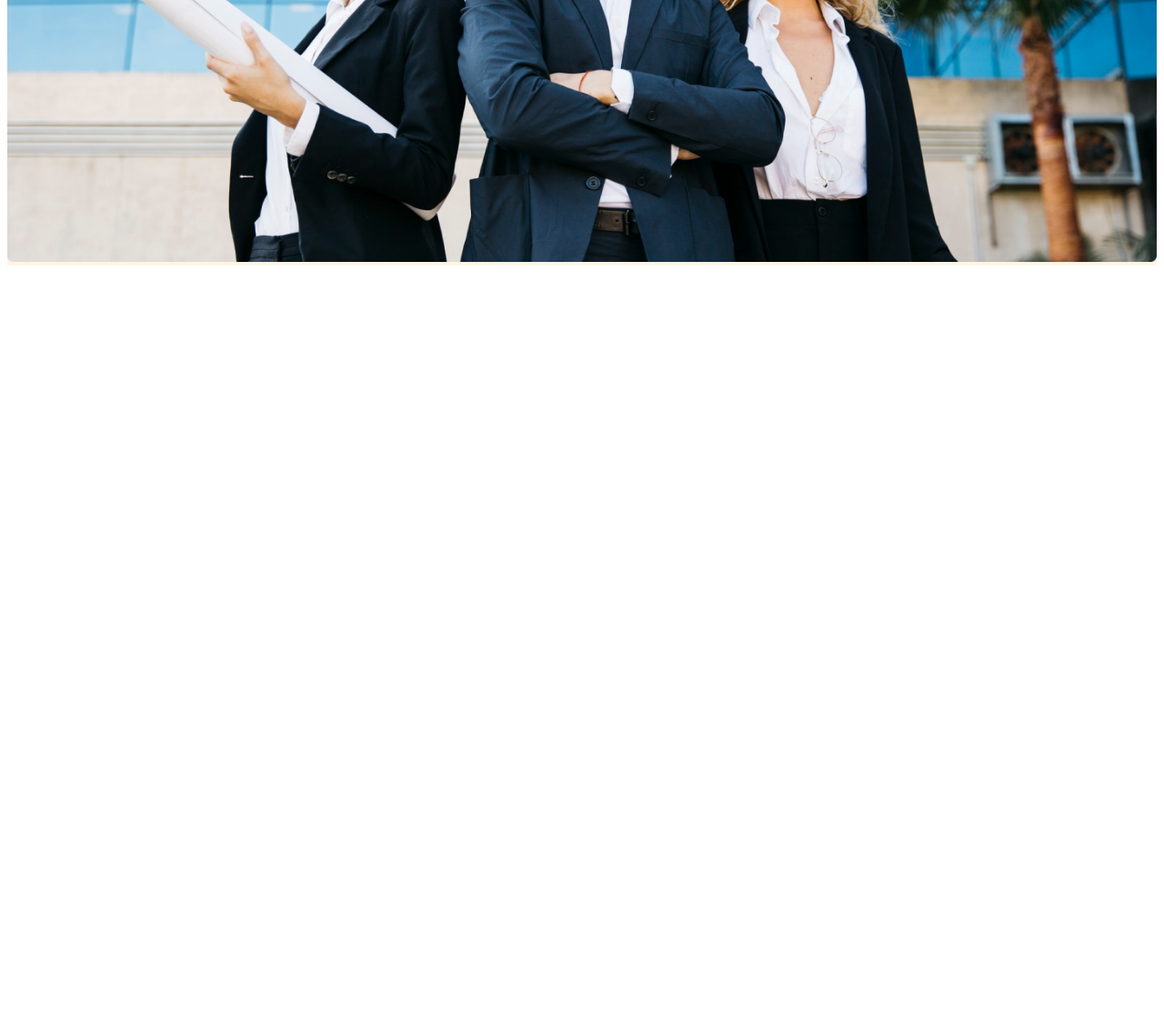
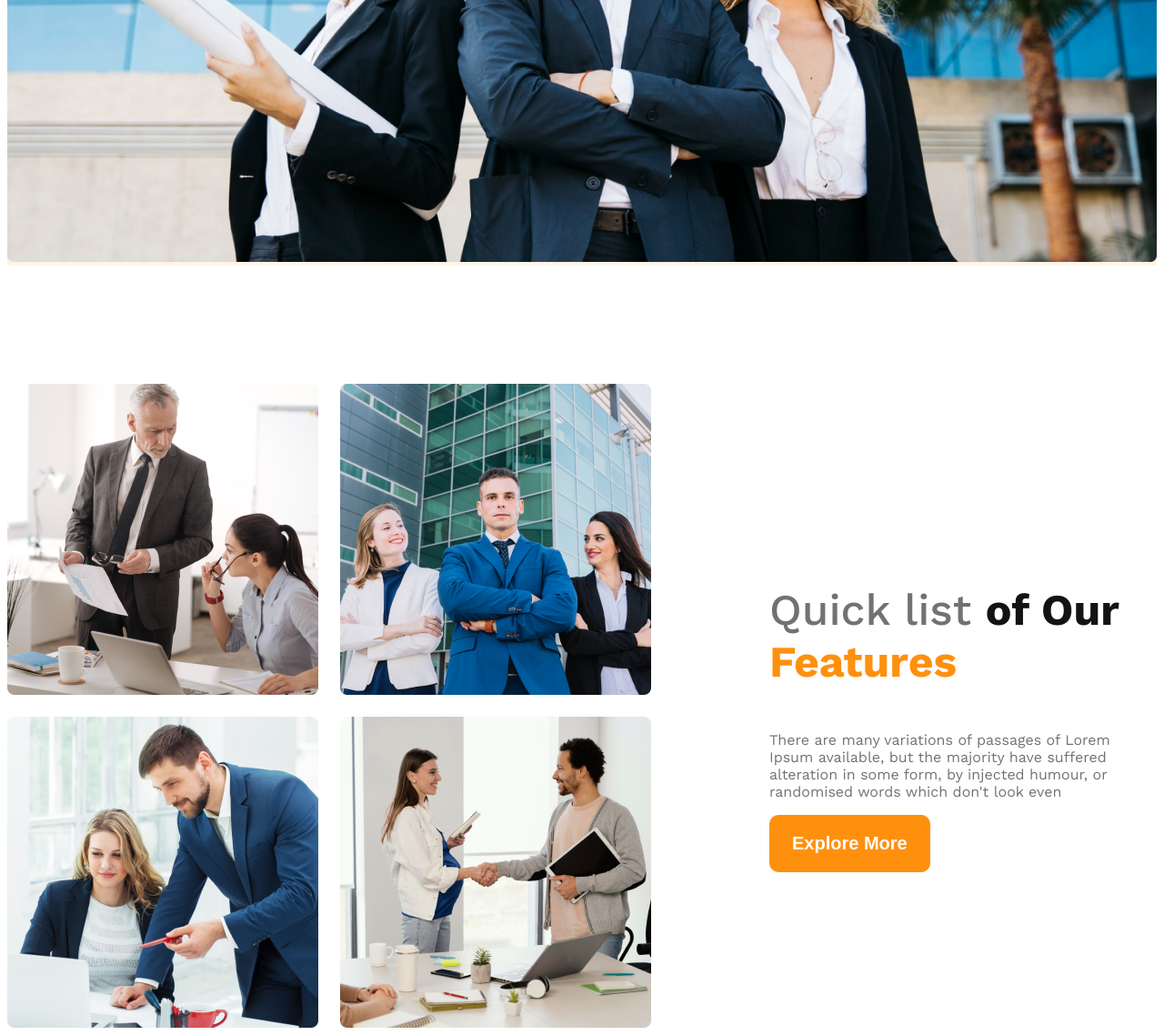
Before and after one commit to ismailsajid/g3-architects-project, a plain HTML site: page index.html in a window 1280 px wide. Shown: the part 892-2030 px from the top of the page at 91% size. Before the commit the page ends 1192 px from the top, so only its background shows below. Drawn offline with nearby package versions, Linux system fonts and the light colour scheme.

Commit message:
added teams section

```diff
--- a/index.html
+++ b/index.html
@@ -35,7 +35,20 @@
     </header>
 
     <main>
+        <section class="teams display-flex">
+            <div class="img-container">
+                <img src="images/team1.png" alt="">
+                <img src="images/team2.png" alt="">
+                <img src="images/team3.png" alt="">
+                <img src="images/team4.png" alt="">
+            </div>
 
+            <div class="our-features">
+                <h3 class="feature-title dark-3">Quick list <span class="title-mid dark-1">of Our</span> <span class="title-end">Features</span> </h3>
+                <p class="feature-details dark-3">There are many variations of passages of Lorem Ipsum available, but the majority have suffered alteration in some form, by injected humour, or randomised words which don't look even</p>
+                <button class="btn-primary">Explore More</button>
+            </div>
+        </section>
     </main>
 
     <footer>
--- a/style/architect.css
+++ b/style/architect.css
@@ -27,7 +27,10 @@
   .bg-light{
     background-color: rgba(255, 144, 14, 0.1);
   }
-
+  main{
+    max-width: 1440px;
+    margin: 0 auto;
+  }
 .btn-primary{
   background-color: #FF900E;
   color: white;
@@ -36,6 +39,10 @@
   font-weight: 600;
   border-radius: 10px;
   border: none;
+}
+main > section{
+  margin-top: 130px;
+
 }
 
   /* nav bar styles starts here */
@@ -85,3 +92,29 @@
 
 
   /* banner styles ends here */
+
+  /* feature and teams style starts here */
+  .teams{
+    align-items: center;
+  }
+  .img-container{
+    display: grid;
+    grid-template-columns: repeat(2, 1fr);
+    gap: 24px;
+  }
+  .our-features{
+    margin-left: 130px;
+    max-width: 530px;
+  }
+  .feature-title{
+    font-weight: 500;
+    font-size: 3rem;
+  }
+  .title-mid{
+    font-weight: 700;
+  }
+  .title-end{
+    color: #FF900E;
+    font-weight: 700;
+  }
+  /* feature and teams style ends here */
--- a/style/responsive.css
+++ b/style/responsive.css
@@ -1,5 +1,15 @@
 @media screen and (max-width: 576px) {
-    .nav-bar, .nav-links{
+    .nav-bar,
+    .nav-links,
+    .teams{
         flex-direction: column;
     }
+
+    .img-container{
+        display: grid;
+        grid-template-columns: repeat(1, 1fr);
+    }
+    .our-features{
+        margin-left: 20px;
+    }
 }
```
